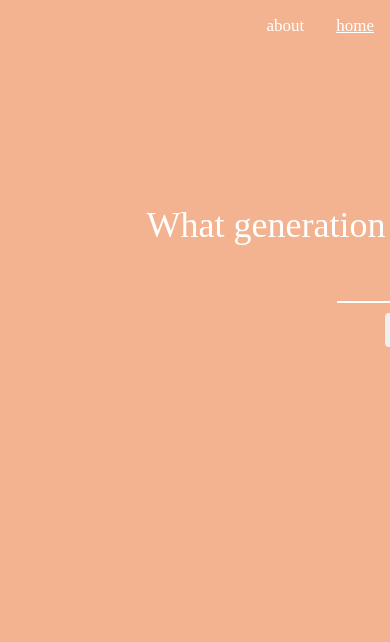
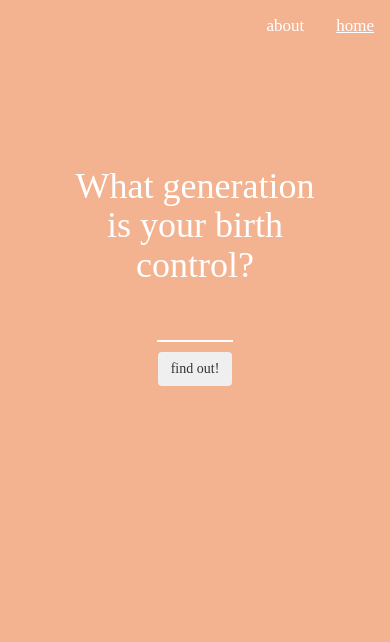
Before and after one commit to whatgismybc/whatgismybc.github.io, a Flask app: page / in a window 390 px wide; the page is wider, and only the part inside the window is pictured. Shown: the top 642 px of that part. Run offline with Flask 2, Linux system fonts and the light colour scheme; parts of the project's set-up code (start-up, migrations or seed data) failed here and were passed over; some libraries are stand-ins or nearby versions.

Commit message:
maybe its mobile friendly now

```diff
--- a/static/style.css
+++ b/static/style.css
@@ -25,7 +25,7 @@ h1 {
 
 .container {
 	height: 70vh;
-	width: 100vh;
+	width: 100vw;
 	display: table;
 	position: relative;
 
```
